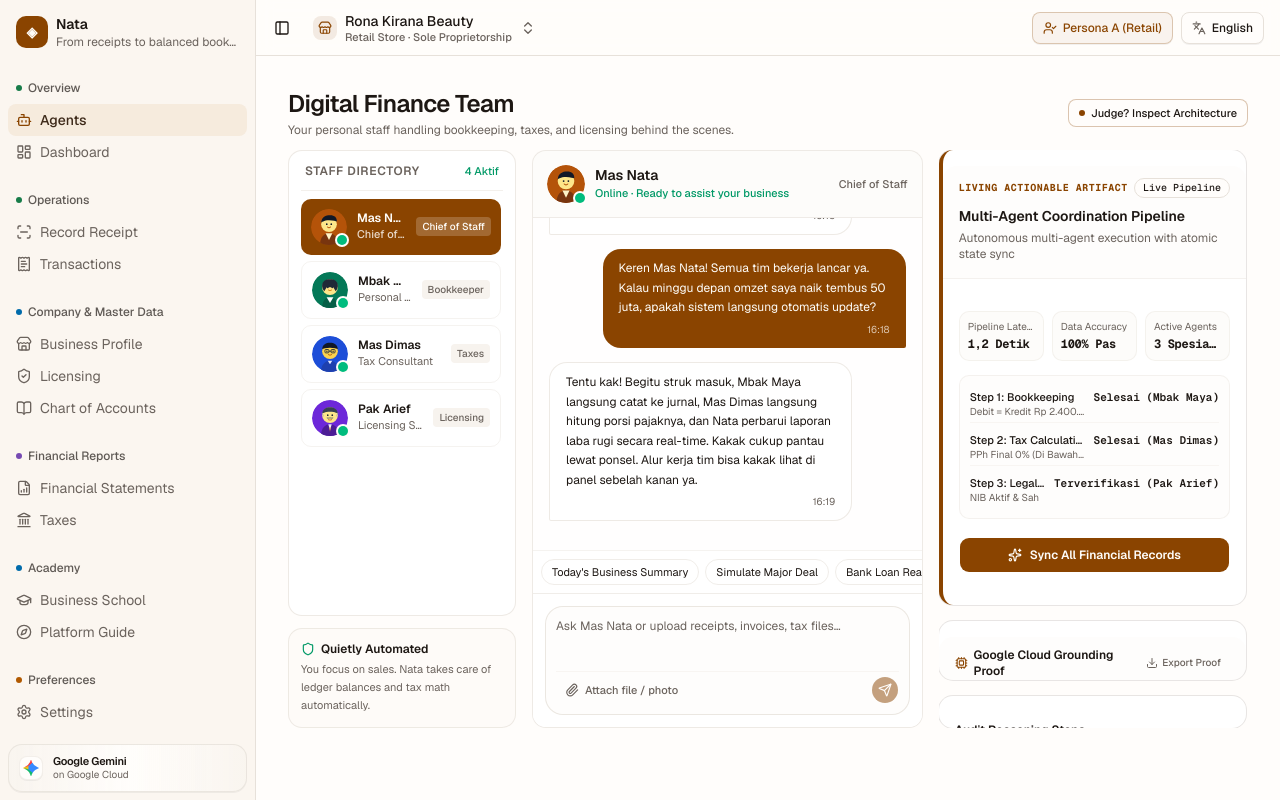
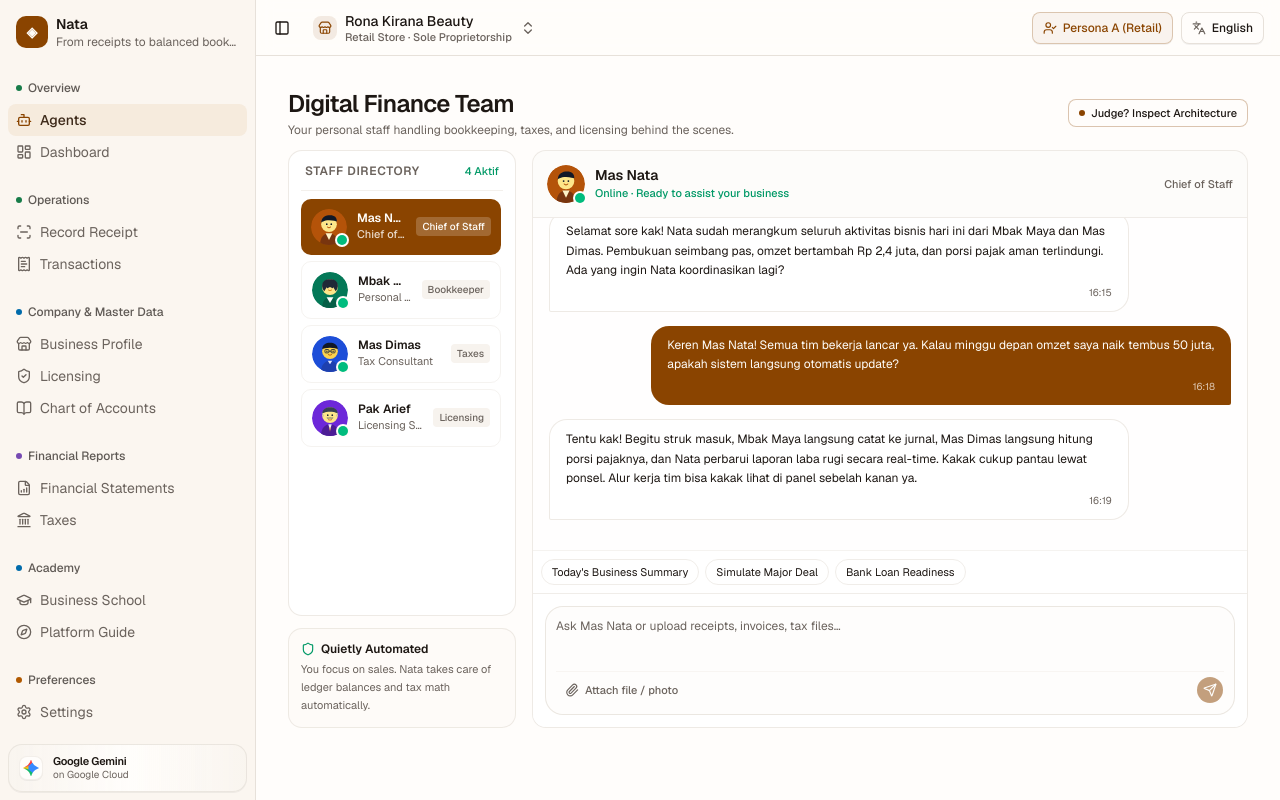
Before and after one commit to okihita/nata, a Next.js app in the folder web/: page /agents in a window 1280 px wide. Built offline with nearby package versions, Linux system fonts and the light colour scheme.

Commit message:
refactor(agents): scrap right sidebar and expand conversation pane to full width

```diff
--- a/web/src/app/(app)/agents/page.tsx
+++ b/web/src/app/(app)/agents/page.tsx
@@ -4,25 +4,16 @@ import { useState, useRef, useEffect } from "react";
 import {
   Send,
   Paperclip,
-  CheckCircle2,
-  Sparkles,
   Shield,
   FileText,
   Image as ImageIcon,
   X,
-  Check,
-  Download,
-  Cpu,
 } from "lucide-react";
-import { toast } from "sonner";
 
-import { Badge } from "@/components/ui/badge";
 import { Button } from "@/components/ui/button";
-import { Card, CardContent, CardDescription, CardHeader, CardTitle } from "@/components/ui/card";
 import { AvatarMaya, AvatarDimas, AvatarArief, AvatarNata } from "@/components/agent-avatars";
 import { useLanguage } from "@/lib/copy";
 import { AGENT_PERSONAS, type AgentPersonId, type ChatMessage } from "@/lib/agents-persona-data";
-import { addEntry } from "@/lib/store";
 
 import { JudgeDeepDiveModal } from "@/components/judge-deep-dive-modal";
 
@@ -39,7 +30,6 @@ export default function AgentsPage() {
     dimas: AGENT_PERSONAS.dimas.defaultChatHistory,
     arief: AGENT_PERSONAS.arief.defaultChatHistory,
   });
-  const [executedArtifacts, setExecutedArtifacts] = useState<Record<string, boolean>>({});
   const [inputText, setInputText] = useState("");
   const [isTyping, setIsTyping] = useState(false);
   const [attachedFiles, setAttachedFiles] = useState<{ name: string; type: "image" | "pdf" | "doc" }[]>([]);
@@ -49,8 +39,6 @@ export default function AgentsPage() {
 
   const persona = AGENT_PERSONAS[activePersonaId];
   const messages = chatMessages[activePersonaId];
-  const artifact = persona.livingArtifact;
-  const isArtifactExecuted = !!executedArtifacts[artifact.id];
 
   useEffect(() => {
     messagesEndRef.current?.scrollIntoView({ behavior: "smooth" });
@@ -91,34 +79,6 @@ export default function AgentsPage() {
     setAttachedFiles((prev) => prev.filter((_, i) => i !== idx));
   };
 
-  const handleExecuteArtifact = () => {
-    // If executing Maya's journal slip, post actual balanced double-entry to workspace ledger
-    if (artifact.type === "journal" && !isArtifactExecuted) {
-      const today = new Date().toISOString().split("T")[0];
-      addEntry({
-        date: today,
-        description: "Pembelian Bahan Baku Kopi & Susu Tunai (Agent Maya)",
-        lines: [
-          { account: "Persediaan Barang Dagang", debit: 350000, credit: 0 },
-          { account: "Kas", debit: 0, credit: 350000 },
-        ],
-        source: "manual",
-        receiptName: "Struk Pasar Baru",
-      });
-    }
-
-    setExecutedArtifacts((prev) => ({ ...prev, [artifact.id]: true }));
-    toast.success(isEn ? artifact.actionSuccessMessageEn : artifact.actionSuccessMessage);
-  };
-
-  const handleExportProof = () => {
-    toast.info(
-      isEn
-        ? "Official audit certificate and reasoning trace prepared for export."
-        : "Bukti audit resmi dan jejak penalaran hukum siap diunduh."
-    );
-  };
-
   const handleSendMessage = (textToSend?: string) => {
     const text = (textToSend ?? inputText).trim();
     if (!text && attachedFiles.length === 0) return;
@@ -145,20 +105,20 @@ export default function AgentsPage() {
       let reply = "";
       if (activePersonaId === "nata") {
         reply = isEn
-          ? `All set! I have reviewed "${text || "your attachment"}" and coordinated with Maya, Dimas, and Arief. Everything is verified and balanced in the right panel.`
-          : `Beres kak! Nata sudah koordinasikan "${text || "lampiran Anda"}" ke Mbak Maya, Mas Dimas, dan Pak Arief. Seluruh alur kerja tim sudah sinkron di panel kanan.`;
+          ? `All set! I have reviewed "${text || "your attachment"}" and coordinated with Maya, Dimas, and Arief. Everything is verified and balanced.`
+          : `Beres kak! Nata sudah koordinasikan "${text || "lampiran Anda"}" ke Mbak Maya, Mas Dimas, dan Pak Arief. Seluruh alur kerja tim sudah sinkron dan rapi.`;
       } else if (activePersonaId === "maya") {
         reply = isEn
-          ? `Noted! I have analyzed "${text || "your attachment"}". Debit and credit entries match to the exact rupiah with 0 delta. Check the verified journal on the right.`
-          : `Siap kak! Maya sudah baca pesan "${text || "lampiran Anda"}". Jurnal pembukuan sudah disiapkan dan kedua sisi debit-kredit terbukti pas tanpa selisih. Rinciannya langsung tampil di panel kanan.`;
+          ? `Noted! I have analyzed "${text || "your attachment"}". Debit and credit entries match to the exact rupiah with 0 delta.`
+          : `Siap kak! Maya sudah baca pesan "${text || "lampiran Anda"}". Jurnal pembukuan sudah disiapkan dan kedua sisi debit-kredit terbukti pas tanpa selisih.`;
       } else if (activePersonaId === "dimas") {
         reply = isEn
-          ? `Got it! Under government tax rules, I evaluated "${text || "your numbers"}". Your tax-free band remains protected and your final 0.5% calculation is on the right.`
-          : `Dimas catat kak! Sesuai aturan perpajakan, perhitungan untuk "${text || "data omzet Anda"}" sudah dievaluasi. Hak bebas pajak Rp 500 juta kakak tetap aman dan rinciannya sudah tampil di sebelah kanan.`;
+          ? `Got it! Under government tax rules, I evaluated "${text || "your numbers"}". Your tax-free band remains protected.`
+          : `Dimas catat kak! Sesuai aturan perpajakan, perhitungan untuk "${text || "data omzet Anda"}" sudah dievaluasi. Hak bebas pajak Rp 500 juta kakak tetap aman.`;
       } else {
         reply = isEn
-          ? `Understood! I cross-referenced "${text || "your inquiry"}" with the official government business classification. Your permit checklist is documented on the right.`
-          : `Baik kak! Pak Arief sudah mencocokkan "${text || "pertanyaan Anda"}" dengan klasifikasi resmi pemerintah. Syarat izin usaha kakak sudah siap di panel kanan.`;
+          ? `Understood! I cross-referenced "${text || "your inquiry"}" with the official government business classification.`
+          : `Baik kak! Pak Arief sudah mencocokkan "${text || "pertanyaan Anda"}" dengan klasifikasi izin usaha resmi pemerintah.`;
       }
 
       const agentMsg: ChatMessage = {
@@ -208,10 +168,10 @@ export default function AgentsPage() {
         isEn={isEn}
       />
 
-      {/* 3-PANE WORKSPACE ARCHITECTURE (FIT VIEWPORT EXACTLY) */}
+      {/* 2-PANE WORKSPACE ARCHITECTURE (STAFF LIST + CONVERSATION STREAM) */}
       <div className="grid grid-cols-1 lg:grid-cols-12 gap-4 items-stretch flex-1 min-h-0 overflow-hidden">
-        {/* PANE 1: LEFT SUB-SIDEBAR (STAFF LIST) - 3 COLS */}
-        <aside className="lg:col-span-3 flex flex-col gap-3 h-full overflow-hidden">
+        {/* PANE 1: LEFT SUB-SIDEBAR (STAFF LIST) - 4 COLS */}
+        <aside className="lg:col-span-4 xl:col-span-3 flex flex-col gap-3 h-full overflow-hidden">
           <div className="rounded-xl border border-border/70 bg-card p-3 shadow-none flex-1 flex flex-col overflow-hidden">
             <div className="flex items-center justify-between pb-2.5 border-b border-border/50 px-1 shrink-0">
               <span className="text-xs font-semibold uppercase tracking-wider text-muted-foreground">
@@ -274,8 +234,8 @@ export default function AgentsPage() {
           </div>
         </aside>
 
-        {/* PANE 2: MIDDLE CONVERSATION STREAM (CHATGPT / GEMINI INPUT BOX) - 5 COLS */}
-        <section className="lg:col-span-5 rounded-xl border border-border/70 bg-card flex flex-col h-full shadow-none overflow-hidden">
+        {/* PANE 2: CONVERSATION STREAM (FULL HEIGHT GEMINI/CHATGPT STYLE) - 8 COLS */}
+        <section className="lg:col-span-8 xl:col-span-9 rounded-xl border border-border/70 bg-card flex flex-col h-full shadow-none overflow-hidden">
           {/* Header */}
           <div className="p-3.5 border-b border-border/60 bg-muted/30 flex items-center justify-between gap-3 shrink-0">
             <div className="flex items-center gap-2.5">
@@ -439,157 +399,6 @@ export default function AgentsPage() {
             </div>
           </div>
         </section>
-
-        {/* PANE 3: RIGHT LIVING AUDIT ARTIFACT & GROUNDING PROOF (JURY-MAXXING CANVAS) - 4 COLS */}
-        <section className="lg:col-span-4 flex flex-col gap-4 h-full overflow-y-auto pr-0.5">
-          {/* Real-Time Actionable Living Artifact */}
-          <Card className="border-border/70 shadow-none shrink-0 border-l-4 border-l-primary">
-            <CardHeader className="py-3 px-4 border-b border-border/40 bg-muted/20">
-              <div className="flex items-center justify-between">
-                <span className="text-[10px] font-mono font-bold uppercase tracking-wider text-primary">
-                  {isEn ? "Living Actionable Artifact" : "Hasil Dokumen Siap Eksekusi"}
-                </span>
-                <Badge variant="outline" className="text-[10px] font-mono bg-background">
-                  {isEn ? artifact.badgeEn : artifact.badge}
-                </Badge>
-              </div>
-              <CardTitle className="text-sm font-semibold mt-1">
-                {isEn ? artifact.titleEn : artifact.title}
-              </CardTitle>
-              <CardDescription className="text-xs">
-                {isEn ? artifact.summaryEn : artifact.summary}
-              </CardDescription>
-            </CardHeader>
-
-            <CardContent className="p-4 space-y-3.5">
-              {/* Metric Row */}
-              <div className="grid grid-cols-3 gap-2">
-                {artifact.metrics.map((m, idx) => (
-                  <div key={idx} className="p-2 rounded-lg bg-muted/30 border border-border/40 space-y-0.5">
-                    <span className="text-[10px] text-muted-foreground block truncate">{isEn ? m.labelEn : m.label}</span>
-                    <span className="text-xs font-bold font-mono tracking-tight text-foreground block truncate">{m.value}</span>
-                  </div>
-                ))}
-              </div>
-
-              {/* Breakdown Rows */}
-              <div className="space-y-1.5 text-xs bg-muted/20 p-2.5 rounded-lg border border-border/40">
-                {artifact.breakdown.map((row, idx) => (
-                  <div key={idx} className="flex items-start justify-between py-1 border-b border-border/30 last:border-b-0 gap-2">
-                    <div className="min-w-0">
-                      <span className="font-medium text-foreground text-[11px] block truncate">{isEn ? row.labelEn : row.label}</span>
-                      {row.secondary && (
-                        <span className="text-[10px] text-muted-foreground block truncate">{row.secondary}</span>
-                      )}
-                    </div>
-                    <span className="font-mono font-semibold text-right text-[11px] text-foreground shrink-0">{row.value}</span>
-                  </div>
-                ))}
-              </div>
-
-              {/* 1-CLICK DETERMINISTIC POST / EXECUTION BUTTON */}
-              <div className="pt-1">
-                <Button
-                  onClick={handleExecuteArtifact}
-                  disabled={isArtifactExecuted}
-                  className={`w-full text-xs font-semibold h-9 gap-2 transition-all ${
-                    isArtifactExecuted
-                      ? "bg-emerald-600 hover:bg-emerald-600 text-white"
-                      : "bg-primary hover:bg-primary/90 text-primary-foreground"
-                  }`}
-                >
-                  {isArtifactExecuted ? (
-                    <>
-                      <Check className="size-4" />
-                      <span>{isEn ? "Successfully Executed & Posted" : "Telah Berhasil Dibukukan"}</span>
-                    </>
-                  ) : (
-                    <>
-                      <Sparkles className="size-3.5" />
-                      <span>{isEn ? artifact.actionButtonLabelEn : artifact.actionButtonLabel}</span>
-                    </>
-                  )}
-                </Button>
-              </div>
-            </CardContent>
-          </Card>
-
-          {/* 3-Tier Grounding Proof Chain & Statute Verification (Google Cloud Explainability) */}
-          <Card className="border-border/70 shadow-none">
-            <CardHeader className="py-2.5 px-4 border-b border-border/40 bg-muted/20 flex flex-row items-center justify-between">
-              <div className="flex items-center gap-1.5">
-                <Cpu className="size-3.5 text-primary" />
-                <CardTitle className="text-xs font-semibold">
-                  {isEn ? "Google Cloud Grounding Proof" : "Bukti Grounding Google Cloud"}
-                </CardTitle>
-              </div>
-              <Button
-                variant="ghost"
-                size="sm"
-                onClick={handleExportProof}
-                className="h-6 px-2 text-[10px] gap-1 text-muted-foreground hover:text-foreground"
-              >
-                <Download className="size-3" />
-                <span>{isEn ? "Export Proof" : "Unduh Bukti"}</span>
-              </Button>
-            </CardHeader>
-
-            <CardContent className="p-3.5 space-y-2 text-xs">
-              <div className="p-2.5 rounded-lg border border-border/50 bg-card space-y-1">
-                <span className="text-[10px] font-mono text-muted-foreground uppercase block">Inference Engine</span>
-                <span className="font-mono text-xs font-semibold text-foreground block">
-                  {artifact.groundingProof.model}
-                </span>
-              </div>
-
-              <div className="p-2.5 rounded-lg border border-border/50 bg-card space-y-1">
-                <span className="text-[10px] font-mono text-muted-foreground uppercase block">Guardrail Standard</span>
-                <span className="font-mono text-xs font-medium text-foreground block leading-tight">
-                  {isEn ? artifact.groundingProof.guardrailEn : artifact.groundingProof.guardrail}
-                </span>
-                <span className="text-[10px] text-emerald-600 dark:text-emerald-400 font-mono block">
-                  Delta Variance: {artifact.groundingProof.variance}
-                </span>
-              </div>
-
-              <div className="p-2.5 rounded-lg border border-border/50 bg-card space-y-1">
-                <span className="text-[10px] font-mono text-muted-foreground uppercase block">Statutory Grounding</span>
-                <span className="font-mono text-xs font-semibold text-primary block">
-                  {artifact.groundingProof.statute}
-                </span>
-              </div>
-            </CardContent>
-          </Card>
-
-          {/* Step-by-Step Reasoning Flowchart */}
-          <Card className="border-border/70 shadow-none flex-1">
-            <CardHeader className="py-2.5 px-4 border-b border-border/40">
-              <CardTitle className="text-xs font-semibold">
-                {isEn ? "Audit Reasoning Steps" : "Tahapan Pemeriksaan Logika"}
-              </CardTitle>
-            </CardHeader>
-            <CardContent className="p-3.5">
-              <div className="relative pl-5 space-y-3 before:absolute before:left-2 before:top-1.5 before:bottom-1.5 before:w-0.5 before:bg-border/60">
-                {persona.thinkingFlow.map((step, idx) => (
-                  <div key={idx} className="relative">
-                    <span className="absolute -left-5 top-0.5 grid size-3.5 place-items-center rounded-full bg-emerald-500 text-white ring-2 ring-background text-[9px]">
-                      <CheckCircle2 className="size-2.5" />
-                    </span>
-                    <div className="space-y-0.5">
-                      <p className="text-[11px] font-semibold text-foreground leading-tight">{step.title}</p>
-                      <p className="text-[10px] text-muted-foreground leading-relaxed">{step.detail}</p>
-                      {step.statuteCitation && (
-                        <span className="inline-block text-[10px] text-primary font-mono mt-0.5">
-                          {step.statuteCitation}
-                        </span>
-                      )}
-                    </div>
-                  </div>
-                ))}
-              </div>
-            </CardContent>
-          </Card>
-        </section>
       </div>
     </div>
   );
```
